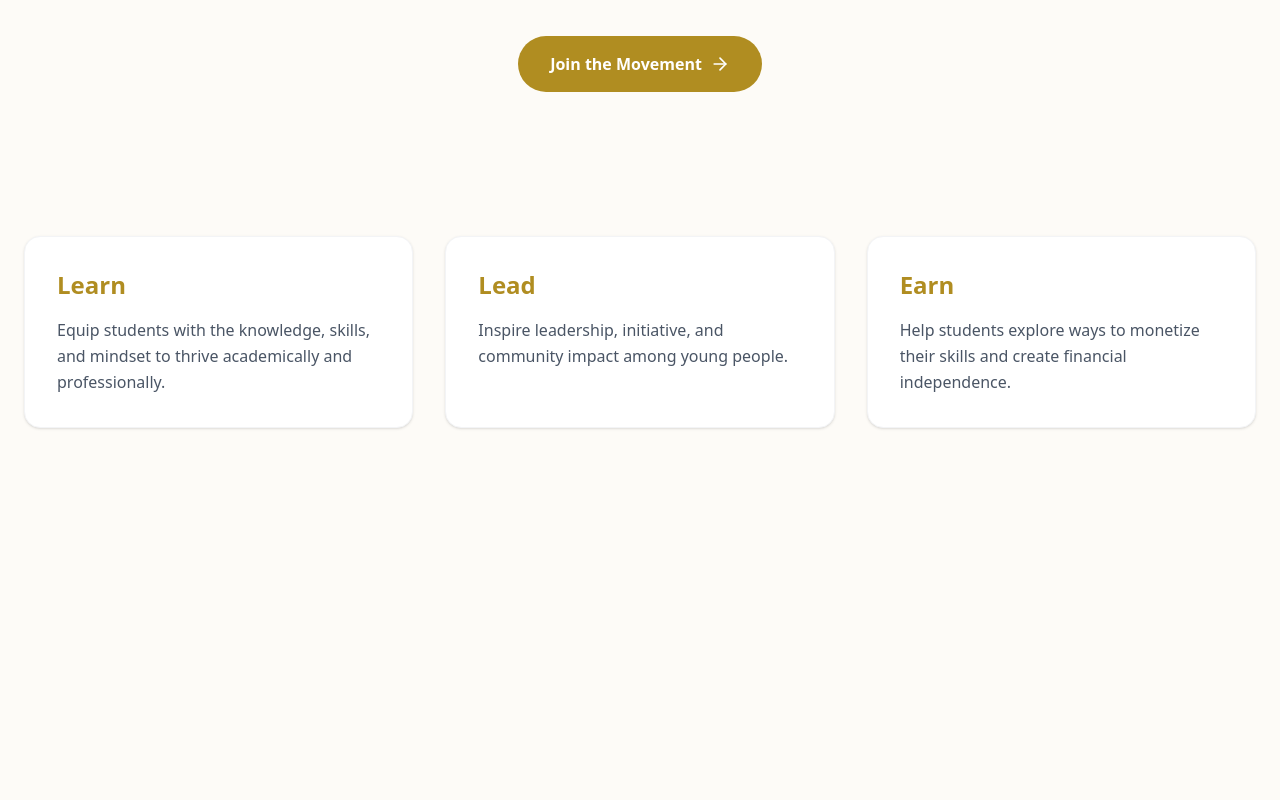
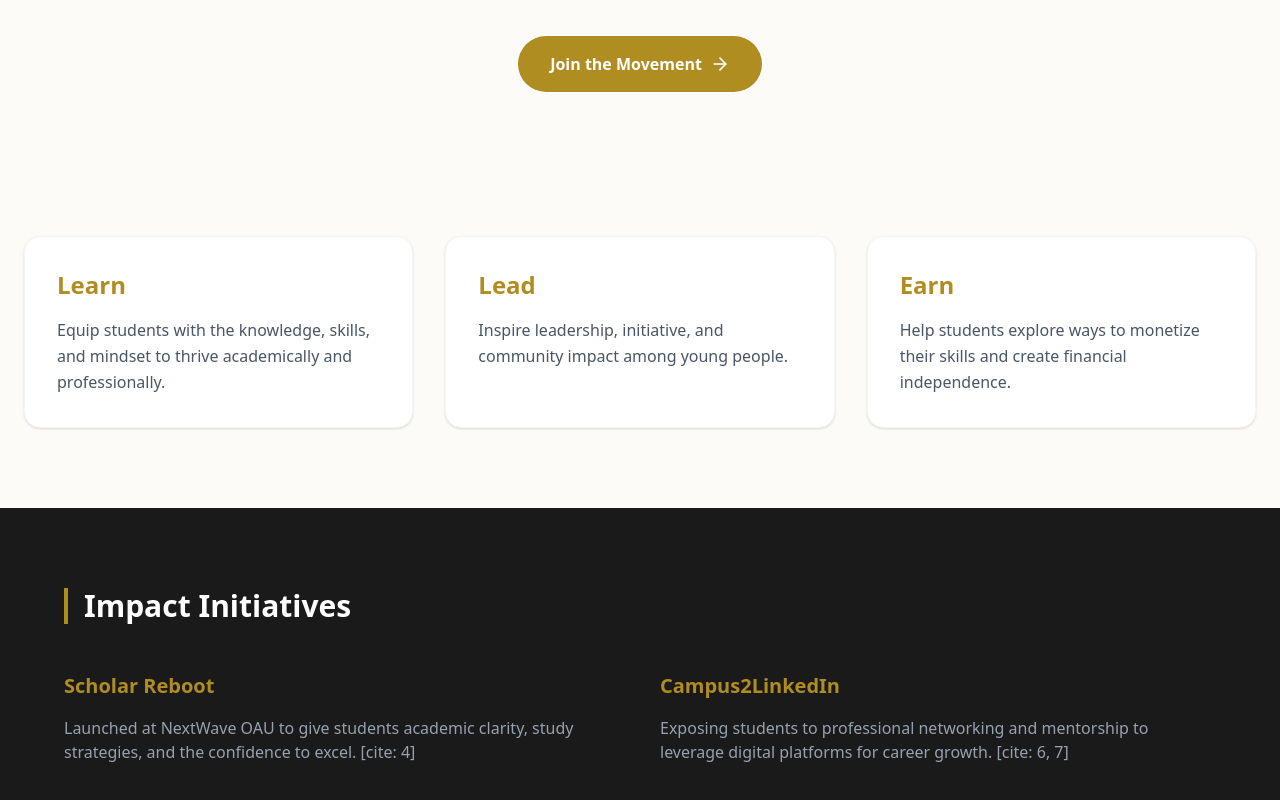
Before and after one commit to georgegoodluck/nextwave, a Next.js app: page / in a window 1280 px wide. Shown: the part 252-1052 px from the top of the page. Before the commit the page ends 800 px from the top, so only its background shows below. Built offline with nearby package versions, Linux system fonts and the light colour scheme.

Commit message:
feat: add programs section

```diff
--- a/app/page.tsx
+++ b/app/page.tsx
@@ -1,11 +1,13 @@
 import Hero from "@/components/sections/Hero";
 import Pillars from "@/components/sections/Pillars";
+import Programs from "@/components/sections/Programs";
 
 export default function Home() {
   return (
     <div>
       <Hero />
       <Pillars />
+      <Programs />
     </div>
   );
 }
--- /dev/null
+++ b/components/sections/Programs.tsx
@@ -0,0 +1,31 @@
+export default function Programs() {
+  return (
+    <section className="py-20 bg-(--nw-charcoal) text-white px-6">
+      <div className="max-w-6xl mx-auto">
+        <h2 className="text-3xl font-bold mb-12 border-l-4 border-(--nw-gold) pl-4">
+          Impact Initiatives
+        </h2>
+        <div className="grid md:grid-cols-2 gap-10">
+          <div className="space-y-4">
+            <h4 className="text-xl font-bold text-(--nw-gold)">
+              Scholar Reboot
+            </h4>
+            <p className="text-gray-400">
+              Launched at NextWave OAU to give students academic clarity, study
+              strategies, and the confidence to excel. [cite: 4]
+            </p>
+          </div>
+          <div className="space-y-4">
+            <h4 className="text-xl font-bold text-(--nw-gold)">
+              Campus2LinkedIn
+            </h4>
+            <p className="text-gray-400">
+              Exposing students to professional networking and mentorship to
+              leverage digital platforms for career growth. [cite: 6, 7]
+            </p>
+          </div>
+        </div>
+      </div>
+    </section>
+  );
+}
```
